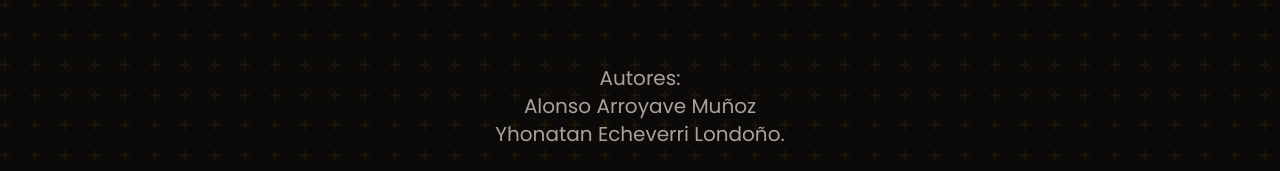
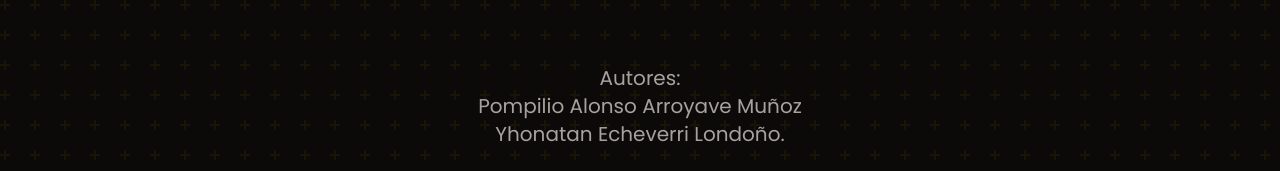
Before and after one commit to YhonatanEcheverri/LineaDelTiempoProcesador, a plain HTML site: page index.html in a window 1280 px wide. Shown: the top 171 px of the page. Drawn offline with nearby package versions, Linux system fonts and the light colour scheme.

Commit message:
Add files via upload

```diff
--- a/index.html
+++ b/index.html
@@ -34,7 +34,7 @@
         <p class="text-lg md:text-xl text-stone-400 max-w-3xl mx-auto">
             Autores:
         <p class="text-lg md:text-xl text-stone-400 max-w-3xl mx-auto">
-            Alonso Arroyave Muñoz
+            Pompilio Alonso Arroyave Muñoz
         </p>
         <p class="text-lg md:text-xl text-stone-400 max-w-3xl mx-auto">
             Yhonatan Echeverri Londoño.
```
